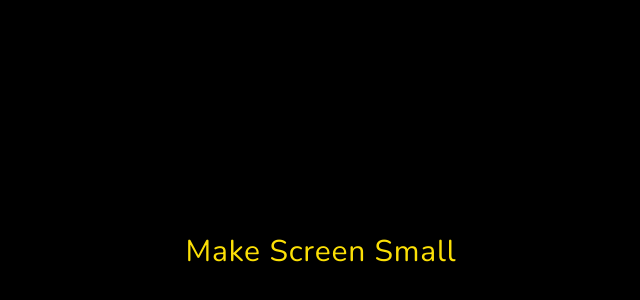
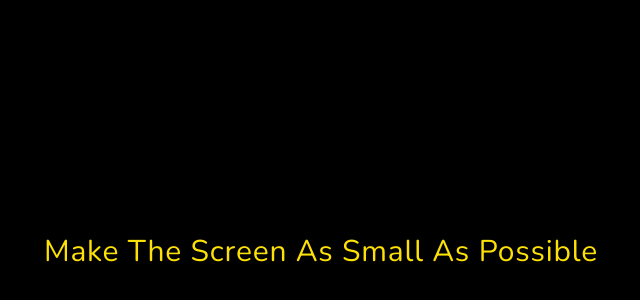
Before and after one commit to daye109/kakao_desktop, a plain HTML site: page chat.html in a window 1280 px wide. Shown: the part 148-448 px from the top of the page, without its empty margins (319-959 px from the left). Drawn offline with nearby package versions, Linux system fonts and the light colour scheme.

Commit message:
big screen text
big screen text

```diff
--- a/chat.html
+++ b/chat.html
@@ -63,7 +63,7 @@
       ></a>
     </footer>
     <div class="screenBig">
-      <span class="big_title">Make Screen Small</span>
+      <span class="big_title">Make The Screen As Small As Possible</span>
     </div>
 
     <script src="./javascript/header.js"></script>
```
Also changed, not shown: find.html (+1 -1 lines), index.html (+1 -1 lines), more.html (+1 -1 lines), setting.html (+1 -1 lines), talk.html (+1 -1 lines).
